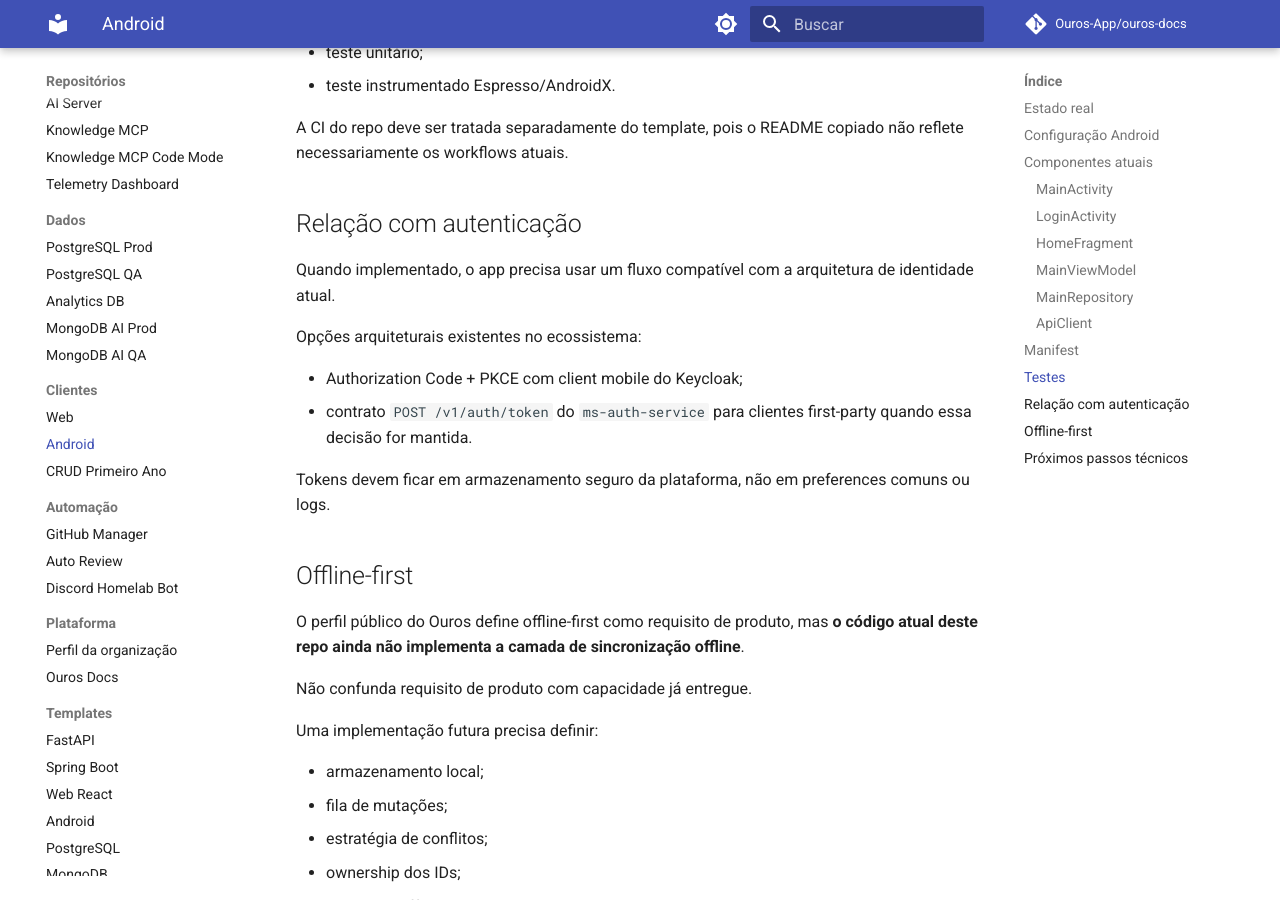
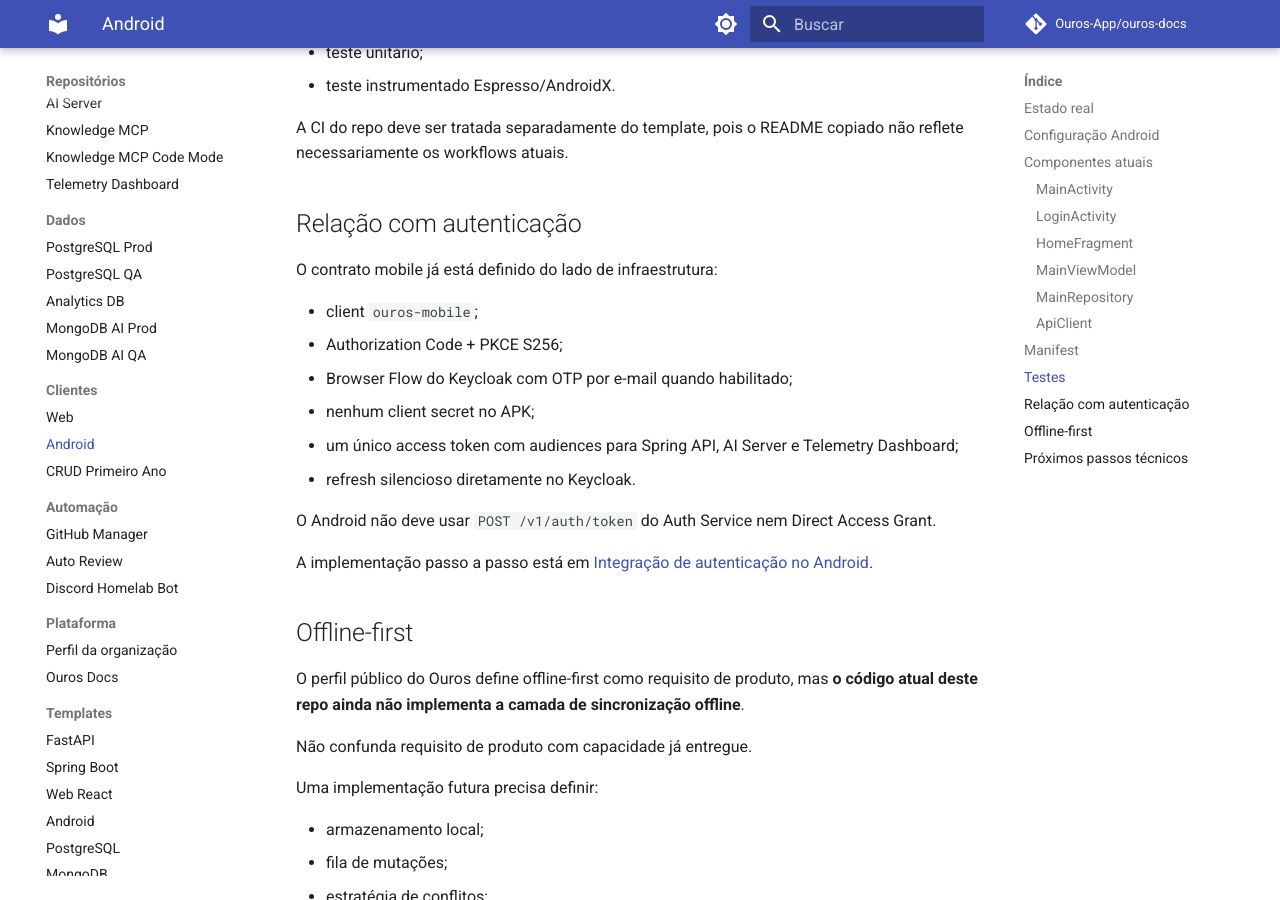
Before and after one commit to Ouros-App/ouros-docs, an MkDocs documentation site: the page built from docs/repositories/clients/ouros-android-app.md, in a window 1280 px wide and 900 px high, scrolled down 2084 px. Built offline with MkDocs 1.6.1 and Material for MkDocs 9.7.7, drawn with Linux system fonts in a browser that asks for light colours; comment, search, counter and statistics services are not loaded.

Commit message:
docs: point Android repo to final auth contract

```diff
--- a/docs/repositories/clients/ouros-android-app.md
+++ b/docs/repositories/clients/ouros-android-app.md
@@ -82,14 +82,18 @@
 
 ## Relação com autenticação
 
-Quando implementado, o app precisa usar um fluxo compatível com a arquitetura de identidade atual.
+O contrato mobile já está definido do lado de infraestrutura:
 
-Opções arquiteturais existentes no ecossistema:
+- client `ouros-mobile`;
+- Authorization Code + PKCE S256;
+- Browser Flow do Keycloak com OTP por e-mail quando habilitado;
+- nenhum client secret no APK;
+- um único access token com audiences para Spring API, AI Server e Telemetry Dashboard;
+- refresh silencioso diretamente no Keycloak.
 
-- Authorization Code + PKCE com client mobile do Keycloak;
-- contrato `POST /v1/auth/token` do `ms-auth-service` para clientes first-party quando essa decisão for mantida.
+O Android não deve usar `POST /v1/auth/token` do Auth Service nem Direct Access Grant.
 
-Tokens devem ficar em armazenamento seguro da plataforma, não em preferences comuns ou logs.
+A implementação passo a passo está em [Integração de autenticação no Android](../../guides/mobile-authentication.md).
 
 ## Offline-first
 
```
